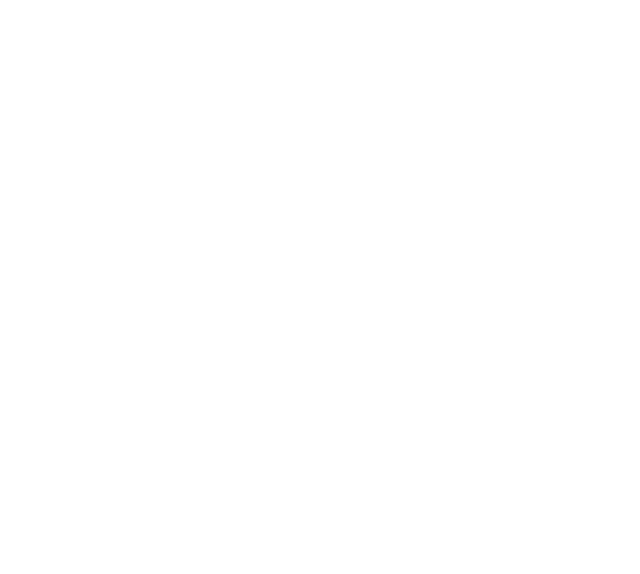
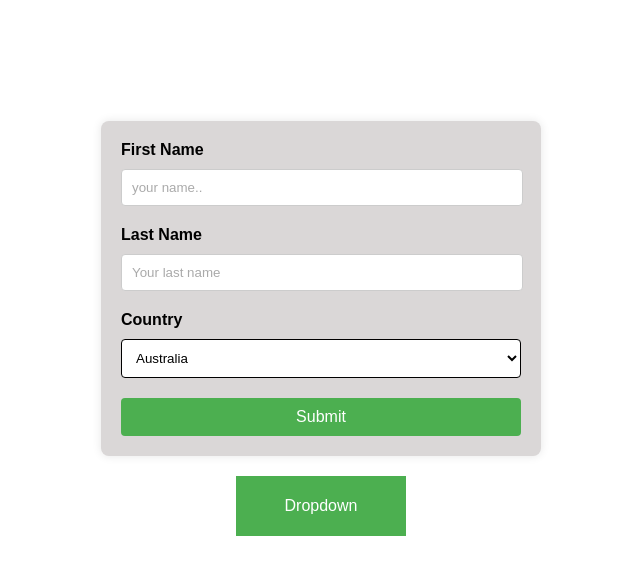
Before and after one commit to sahle-1996/LOGINPAGE, a plain HTML site: page index.html in a window 1280 px wide. Shown: the whole page, without its empty margins (319-959 px from the left). Drawn offline with Linux system fonts and the light colour scheme.

Commit message:
new updates on the form and the dropdown

```diff
--- a/index.html
+++ b/index.html
@@ -1,11 +1,136 @@
 <!DOCTYPE html>
 <html lang="en">
 <head>
-  <meta charset="UTF-8">
-  <meta name="viewport" content="width=device-width, initial-scale=1.0">
-  <title>Document</title>
+    <meta charset="UTF-8">
+    <meta name="viewport" content="width=device-width, initial-scale=1.0">
+    <title>Submit Page</title>
+    <style>
+        body {
+            background-color: #ffffff; /* Light silver background */
+            font-family: Arial, sans-serif;
+            display: flex;
+            flex-direction: column;
+            justify-content: center;
+            align-items: center;
+            height: 100vh;
+            margin: 0;
+        }
+        .form-container {
+           width: 400px;
+            background-color: #dad7d7;
+            padding: 20px;
+            border-radius: 8px;
+            box-shadow: 0 0 10px rgba(0, 0, 0, 0.1);
+            margin-bottom: 20px;
+        }
+        .form-container h1 {
+            text-align: center;
+            margin-bottom: 20px;
+        }
+        .form-container label {
+            display: block;
+            margin-bottom: 10px;
+            font-weight: bold;
+        }
+        .form-container input[type="text"] {
+            width: 95%;
+            padding: 10px;
+            margin-bottom: 20px;
+            border: 1px solid #ccc;
+            border-radius: 4px;
+        }
+        .form-container input[type="text"]::placeholder {
+            color: #aaa;
+        }
+        .form-container select {
+            width: 100%;
+            padding: 10px;
+            margin-bottom: 20px;
+            border: 1px solid #000;
+            border-radius: 4px;
+            background-color: #fff;
+        }
+        .form-container button {
+            width: 100%;
+            padding: 10px;
+            border: none;
+            border-radius: 4px;
+            background-color: #4CAF50;
+            color: #fff;
+            font-size: 16px;
+            cursor: pointer;
+        }
+        .form-container button:hover {
+            background-color: #45a049;
+        }
+        .dropdown {
+            width: 150px; /* Width of the dropdown */
+            background-color: #4CAF50; /* Green background */
+            color: #fff;
+            padding: 10px;
+            cursor: pointer;
+            position: relative;
+            text-align: center;
+            line-height: 40px; /* Center text vertically */
+            height: 50px; /* Height of the dropdown */
+        }
+        .dropdown-content {
+            display: none;
+            position: absolute;
+            background-color: #4CAF50; /* Green background */
+            box-shadow: 0px 8px 16px 0px rgba(0,0,0,0.2);
+            z-index: 1;
+            width: 150%;
+            top: 100%; /* Position dropdown below the rectangle */
+            left: 0;
+            background-color: gray;
+            text-align: left;
+        }
+        .dropdown-content a {
+            color: rgb(255, 255, 255);
+            padding: 12px 16px;
+            text-decoration: none;
+            display: block;
+        }
+        .dropdown-content a:hover {
+            background-color: #776b6b; /* Dark silver background */
+        }
+        .dropdown:hover .dropdown-content {
+            display: grid;
+        }
+    </style>
 </head>
+<br><br><br><br><br><br><br><br>
 <body>
+  <br><br><br><br><br><br><br><br>
 
-</body>
+<div class="form-container">
+    <form action="#">
+        <label for="first-name">First Name</label>
+        <input type="text" id="first-name" name="first-name" placeholder="your name.." />
+
+        <label for="last-name">Last Name</label>
+        <input type="text" id="last-name" name="last-name" placeholder="Your last name" />
+
+        <label for="country">Country</label>
+        <select id="country" name="country">
+            <option value="australia" selected>Australia</option>
+        </select>
+
+        <button type="submit">Submit</button>
+    </form>
+</div>
+
+<div class="dropdown">
+  Dropdown
+  <div class="dropdown-content">
+      <a href="#">Link 1</a>
+      <a href="#">Link 2</a>
+      <a href="#">Link 3</a>
+  </div>
+</div>
+<br><br><br><br><br><br><br><br>
+
+</body><br><br><br><br><br><br><br><br>
+<br><br><br><br><br><br><br><br>
 </html>
```
Also changed, not shown: index.css (deleted).
